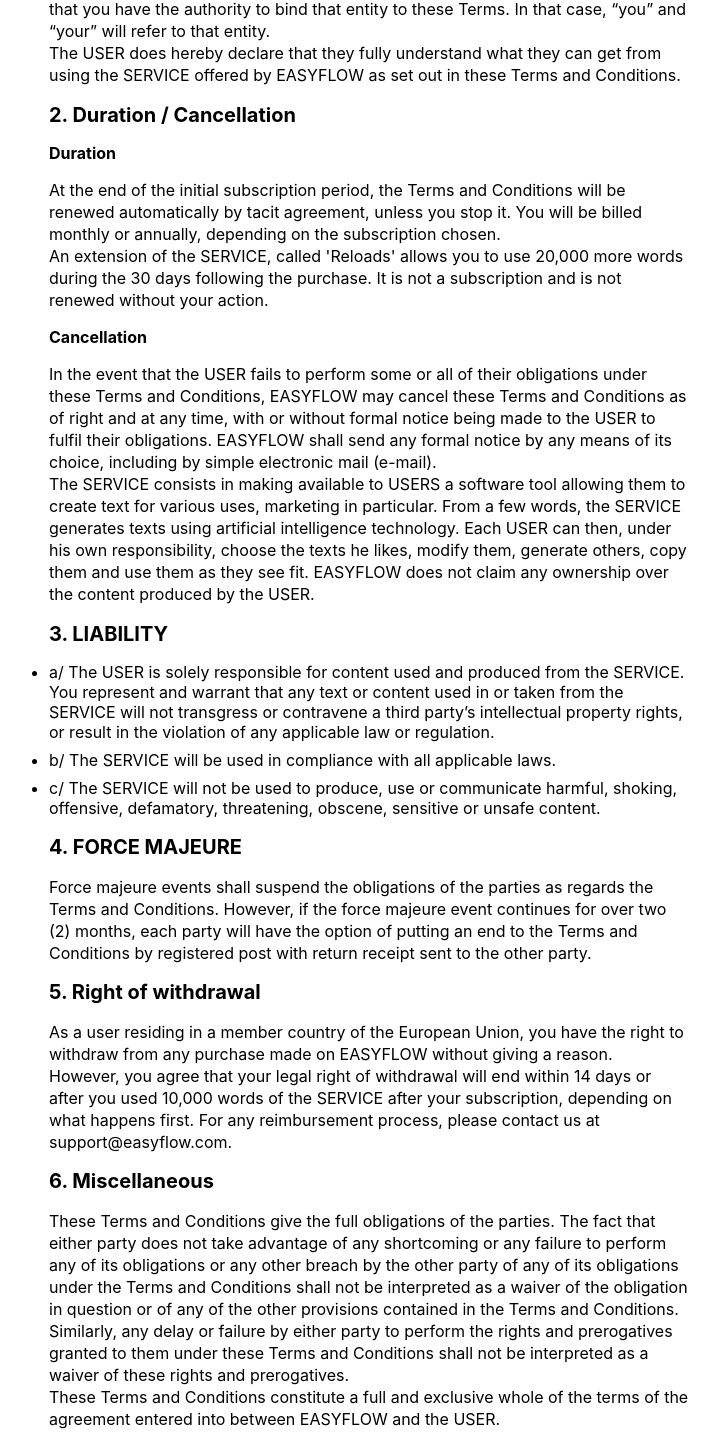
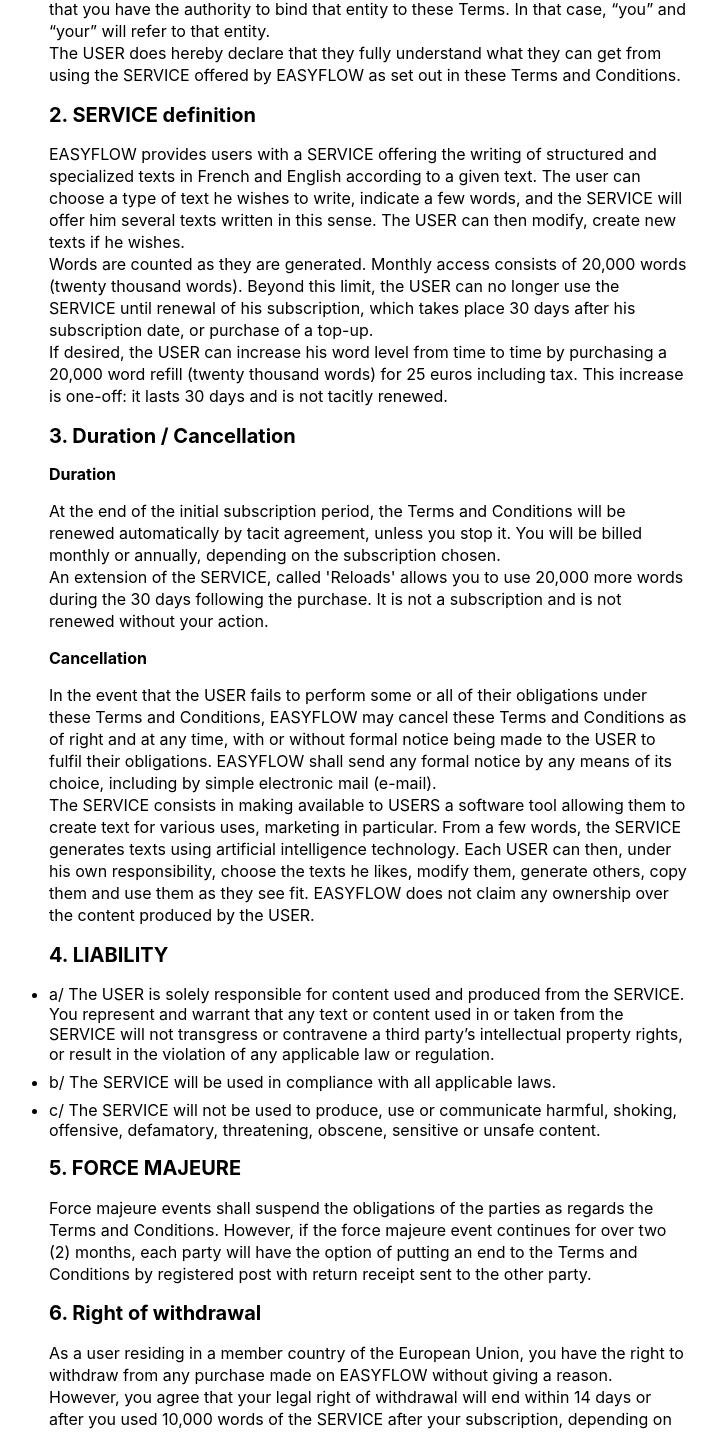
Before and after one commit to YoannBuzenet/ai_next_app, a Next.js app: page /termsAndConditions in a window 1280 px wide. Shown: the part 473-1905 px from the top of the page, without its empty margins (271-990 px from the left). Built offline with nearby package versions, Linux system fonts and the light colour scheme; no server answers.

Commit message:
adding additionnal explanation on terms and condition

```diff
--- a/pages/myAccount.js
+++ b/pages/myAccount.js
@@ -66,6 +66,8 @@ export default function MyAccount(props) {
     UserCheck.isUserSubscribed(session?.user?.isSubscribedUntil) ||
     UserCheck.isUserSubscribed(props?.session?.user?.isSubscribedUntil);
 
+  const isUserOnCompanyAccess = props?.session?.user?.isOnCompanyAccess === 1;
+
   const isLoggedUser = UserCheck.isUserLogged(session?.user?.isLoggedUntil);
 
   const maxWordsUser = !isUserSubd
@@ -92,7 +94,7 @@ export default function MyAccount(props) {
   });
   const translatedBilling = intl.formatMessage({
     id: "page.myAccount.Billing",
-    defaultMessage: "Billing",
+    defaultMessage: "Subscription",
   });
   const translatedPageTitle = intl.formatMessage({
     id: "page.myAccount.head",
@@ -371,7 +373,7 @@ export default function MyAccount(props) {
                         label={translatedBilling}
                         {...a11yProps(1)}
                         className={classes.tab}
-                        disabled={!isUserSubd}
+                        disabled={!isUserSubd && isUserOnCompanyAccess}
                       />
                       <Tab
                         disableRipple
--- a/pages/termsAndConditions.js
+++ b/pages/termsAndConditions.js
@@ -58,6 +58,30 @@ export default function TermsAndConditions() {
           <FormattedMessage
             id="page.termsAndConditions.article1.paragraph2.beginning"
             defaultMessage="The USER does hereby declare that they fully understand what they can get from using the SERVICE offered by EASYFLOW as set out in these Terms and Conditions."
+          />
+        </p>
+        <h2>
+          <FormattedMessage
+            id="page.termsAndConditions.serviceDefinition.Title"
+            defaultMessage="2. SERVICE definition"
+          />
+        </h2>
+        <p>
+          <FormattedMessage
+            id="page.termsAndConditions.serviceDefinition.paragraph1"
+            defaultMessage="EASYFLOW provides users with a SERVICE offering the writing of structured and specialized texts in French and English according to a given text. The user can choose a type of text he wishes to write, indicate a few words, and the SERVICE will offer him several texts written in this sense. The USER can then modify, create new texts if he wishes."
+          />
+        </p>
+        <p>
+          <FormattedMessage
+            id="page.termsAndConditions.serviceDefinition.paragraph2"
+            defaultMessage="Words are counted as they are generated. Monthly access consists of 20,000 words (twenty thousand words). Beyond this limit, the USER can no longer use the SERVICE until renewal of his subscription, which takes place 30 days after his subscription date, or purchase of a top-up."
+          />
+        </p>
+        <p>
+          <FormattedMessage
+            id="page.termsAndConditions.serviceDefinition.paragraph3"
+            defaultMessage="If desired, the USER can increase his word level from time to time by purchasing a 20,000 word refill (twenty thousand words) for 25 euros including tax. This increase is one-off: it lasts 30 days and is not tacitly renewed."
           />
         </p>
         <h2>
--- a/translations/en.json
+++ b/translations/en.json
@@ -37,7 +37,7 @@
   "page.myAccount.logOugButton": "Sign Out",
   "page.myAccount.session": "Session",
   "page.myAccount.useageAndBilling": "Usage",
-  "page.myAccount.Billing": "Billing",
+  "page.myAccount.Billing": "Subscription",
   "page.myAccount.useageAndBilling.graph.dailyConsumption": "Day",
   "page.myAccount.useageAndBilling.graph.amount": "Amount",
   "page.myAccount.useageAndBilling.usage.youUsed": "Vous have used ",
@@ -51,7 +51,7 @@
   "page.myAccount.useageAndBilling.subscription.status.freeAccess.pleaseContactUs": "Please contact us to subscribe to our service.",
   "page.myAccount.useageAndBilling.reload": "Reload",
   "page.myAccount.useageAndBilling.reload.CTA": "Buy",
-  "page.myAccount.useageAndBilling.reload.ExplainationText": "19 € for a 20,000 extra words",
+  "page.myAccount.useageAndBilling.reload.ExplainationText": "25 € for a 20,000 extra words",
   "page.myAccount.useageAndBilling.reload.ExplainationText.duration": "Lasts 30 days",
   "page.myAccount.Billing.handleSubscription": "Manage my subscription",
   "page.myAccount.Billing.customerPortal": "Go to Stripe Customer Portal",
@@ -141,26 +141,30 @@
   "page.termsAndConditions.article1Title": "1. Necessary conditions to access the SERVICE",
   "page.termsAndConditions.article1.paragraph1": "You may use the SERVICE only if you are 18 years or older and capable of forming a binding contract with EASYFLOW, and not otherwise barred from using the SERVICE under applicable law. If you are accessing and using the SERVICE on behalf of a company (such as your employer) or other legal entity, you represent and warrant that you have the authority to bind that entity to these Terms. In that case, “you” and “your” will refer to that entity.",
   "page.termsAndConditions.article1.paragraph2.beginning": "The USER does hereby declare that they fully understand what they can get from using the SERVICE offered by EASYFLOW as set out in these Terms and Conditions.",
-  "page.termsAndConditions.article2.title": "2. Duration / Cancellation",
+  "page.termsAndConditions.serviceDefinition.Title": "2. SERVICE definition",
+  "page.termsAndConditions.serviceDefinition.paragraph1": "EASYFLOW provides users with a SERVICE offering the writing of structured and specialized texts in French and English according to a given text. The user can choose a type of text he wishes to write, indicate a few words, and the SERVICE will offer him several texts written in this sense. The USER can then modify, create new texts if he wishes.",
+  "page.termsAndConditions.serviceDefinition.paragraph2": "Words are counted as they are generated. Monthly access consists of 20,000 words (twenty thousand words). Beyond this limit, the USER can no longer use the SERVICE until renewal of his subscription, which takes place 30 days after his subscription date, or purchase of a top-up.",
+  "page.termsAndConditions.serviceDefinition.paragraph3": "If desired, the USER can increase his word level from time to time by purchasing a 20,000 word refill (twenty thousand words) for 25 euros including tax. This increase is one-off: it lasts 30 days and is not tacitly renewed.",
+  "page.termsAndConditions.article2.title": "3. Duration / Cancellation",
   "page.termsAndConditions.article2.subtitle1": "Duration",
   "page.termsAndConditions.article2.subtitle1.paragraph1": "At the end of the initial subscription period, the Terms and Conditions will be renewed automatically by tacit agreement, unless you stop it. You will be billed monthly or annually, depending on the subscription chosen.",
   "page.termsAndConditions.article2.subtitle1.paragraph2": "An extension of the SERVICE, called 'Reloads' allows you to use 20,000 more words during the 30 days following the purchase. It is not a subscription and is not renewed without your action.",
   "page.termsAndConditions.article2.subtitle2": "Cancellation",
   "page.termsAndConditions.article2.subtitle2.paragraph1": "In the event that the USER fails to perform some or all of their obligations under these Terms and Conditions, EASYFLOW may cancel these Terms and Conditions as of right and at any time, with or without formal notice being made to the USER to fulfil their obligations. EASYFLOW shall send any formal notice by any means of its choice, including by simple electronic mail (e-mail).",
   "page.termsAndConditions.article3.paragraph1": "The SERVICE consists in making available to USERS a software tool allowing them to create text for various uses, marketing in particular. From a few words, the SERVICE generates texts using artificial intelligence technology. Each USER can then, under his own responsibility, choose the texts he likes, modify them, generate others, copy them and use them as they see fit. EASYFLOW does not claim any ownership over the content produced by the USER.",
-  "page.termsAndConditions.article4.title": "3. LIABILITY",
+  "page.termsAndConditions.article4.title": "4. LIABILITY",
   "page.termsAndConditions.article4.paragraph1": "a/ The USER is solely responsible for content used and produced from the SERVICE. You represent and warrant that any text or content used in or taken from the SERVICE will not transgress or contravene a third party’s intellectual property rights, or result in the violation of any applicable law or regulation.",
   "page.termsAndConditions.article4.paragraph2": "b/ The SERVICE will be used in compliance with all applicable laws.",
   "page.termsAndConditions.article4.paragraph3": "c/ The SERVICE will not be used to produce, use or communicate harmful, shoking, offensive, defamatory, threatening, obscene, sensitive or unsafe content.",
-  "page.termsAndConditions.article6.title": "4. FORCE MAJEURE",
+  "page.termsAndConditions.article6.title": "5. FORCE MAJEURE",
   "page.termsAndConditions.article6.paragraph1": "Force majeure events shall suspend the obligations of the parties as regards the Terms and Conditions. However, if the force majeure event continues for over two (2) months, each party will have the option of putting an end to the Terms and Conditions by registered post with return receipt sent to the other party.",
-  "page.termsAndConditions.article7.title": "5. Right of withdrawal",
+  "page.termsAndConditions.article7.title": "6. Right of withdrawal",
   "page.termsAndConditions.article7.paragraph1": "As a user residing in a member country of the European Union, you have the right to withdraw from any purchase made on EASYFLOW without giving a reason.",
   "page.termsAndConditions.article7.paragraph2": "However, you agree that your legal right of withdrawal will end within 14 days or after you used 10,000 words of the SERVICE after your subscription, depending on what happens first. For any reimbursement process, please contact us at support@easyflow.com.",
-  "page.termsAndConditions.article8.title": "6. Miscellaneous",
+  "page.termsAndConditions.article8.title": "7. Miscellaneous",
   "page.termsAndConditions.article8.paragraph2": "These Terms and Conditions give the full obligations of the parties. The fact that either party does not take advantage of any shortcoming or any failure to perform any of its obligations or any other breach by the other party of any of its obligations under the Terms and Conditions shall not be interpreted as a waiver of the obligation in question or of any of the other provisions contained in the Terms and Conditions. Similarly, any delay or failure by either party to perform the rights and prerogatives granted to them under these Terms and Conditions shall not be interpreted as a waiver of these rights and prerogatives.",
   "page.termsAndConditions.article8.paragraph3": "These Terms and Conditions constitute a full and exclusive whole of the terms of the agreement entered into between EASYFLOW and the USER.",
-  "page.termsAndConditions.article9.title": "7. Applicable law",
+  "page.termsAndConditions.article9.title": "8. Applicable law",
   "page.termsAndConditions.article9.paragraph1": "Competent jurisdiction : These Terms and Conditions are subject to interpretation and performance under French law. Any dispute between EASYFLOW and the USER relating to the existence, validity, interpretation or performance of the Terms and Conditions or of any of their clauses that the parties are unable to resolve amicably shall be ruled by the Paris courts.",
 
   "page.privacy.head.title": "Privacy policy",
--- a/translations/fr.json
+++ b/translations/fr.json
@@ -37,7 +37,7 @@
   "page.myAccount.logOugButton": "Déconnexion",
   "page.myAccount.session": "Session",
   "page.myAccount.useageAndBilling": "Utilisation",
-  "page.myAccount.Billing": "Facturation",
+  "page.myAccount.Billing": "Abonnement",
   "page.myAccount.useageAndBilling.graph.dailyConsumption": "Jour",
   "page.myAccount.useageAndBilling.graph.amount": "Quantité",
   "page.myAccount.useageAndBilling.usage.youUsed": "Vous avez utilisé ",
@@ -51,7 +51,7 @@
   "page.myAccount.useageAndBilling.subscription.status.freeAccess.pleaseContactUs": "Merci de nous contacter pour vous abonner.",
   "page.myAccount.useageAndBilling.reload": "Recharge",
   "page.myAccount.useageAndBilling.reload.CTA": "Acheter",
-  "page.myAccount.useageAndBilling.reload.ExplainationText": "19 € pour 20 000 mots",
+  "page.myAccount.useageAndBilling.reload.ExplainationText": "25 € pour 20 000 mots",
   "page.myAccount.useageAndBilling.reload.ExplainationText.duration": "Dure 30 jours",
   "page.myAccount.Billing.handleSubscription": "Gérer mon abonnement",
   "page.myAccount.Billing.customerPortal": "Aller sur le Portail Client Stripe",
@@ -141,26 +141,30 @@
   "page.termsAndConditions.article1Title": "1. Conditions nécessaires pour accéder au SERVICE",
   "page.termsAndConditions.article1.paragraph1": "Vous pouvez utiliser le SERVICE si et seulement si vous avez plus de 18 ans et êtes légalement apte de lier un contrat avec EASYFLOW, et pas sous interdiction de contracter. Si vous accédez au SERVICE sur ordre de votre entreprise (comme votre employeur par exemple) ou de toute autre entité juridique, vous représentez cette entité et garantissez avoir l'autorité et le droit légitime de lier contractuellement cette entité à ces Conditions Générales de Vente. Dans ce cas, \"vous\" et \"votre\" feront référence à cette entité.",
   "page.termsAndConditions.article1.paragraph2.beginning": "L'UTILISATEUR déclare par la présente qu'il comprend parfaitement ce qu'ils peut retirer de l'utilisation du SERVICE proposé par EASYFLOW tel que défini dans les présentes Conditions Générales de Vente.",
-  "page.termsAndConditions.article2.title": "2. Durée / Annulation",
+  "page.termsAndConditions.serviceDefinition.Title": "2. Définition du SERVICE",
+  "page.termsAndConditions.serviceDefinition.paragraph1": "EASYFLOW met à disposition des utilisateurs un SERVICE proposant la rédaction de textes structurés et spécialisés en français et en anglais en fonction d'un texte donné. L'utilisateur peut choisir un type de texte qu'il souhaite rédiger, indiquer quelques mots, et le SERVICE lui proposera plusieurs textes rédigés en ce sens. L'UTILISATEUR peut ensuite modifier, créer de nouveaux textes s'il le souhaite.",
+  "page.termsAndConditions.serviceDefinition.paragraph2": "Les mots sont décomptés au fur et à mesure qu'ils sont générés. un accès mensuel consiste à 20 000 mots (vingt-mille mots). Au-delà de cette limite, l'UTILISATEUR ne peut plus utiliser le SERVICE jusqu'à renouvellement de son abonnement, qui a lieu 30 jours après sa date d'abonnement, ou achat d'une recharge.",
+  "page.termsAndConditions.serviceDefinition.paragraph3": "S'il le souhaite, l'UTILISATEUR peut augmenter son palier de mot ponctuellement en achetant une recharge de 20 000 mots (vingt-mille mots) pour 25 euros TTC. Cette augmentation est ponctuelle : elle dure 30 jours et n'est pas renouvelée tacitement.",
+  "page.termsAndConditions.article2.title": "3. Durée / Annulation",
   "page.termsAndConditions.article2.subtitle1": "Durée",
   "page.termsAndConditions.article2.subtitle1.paragraph1": "A la fin de la période d'abonnement, l'abonnement est renouvelé tacitement, à moins que vous l'annuliez. Vous serez facturé mensuellement ou annuellement, selon l'abonnement choisi.",
   "page.termsAndConditions.article2.subtitle1.paragraph2": "Une extension du SERVICE, appelée «Recharge», vous permet d'utiliser 20 000 mots supplémentaires pendant les 30 jours suivant l'achat. Cet achat n'est pas un abonnement et n'est donc pas renouvelé sans action de votre part.",
   "page.termsAndConditions.article2.subtitle2": "Annulation",
   "page.termsAndConditions.article2.subtitle2.paragraph1": "Dans le cas où un UTILISATEUR ne respecterait pas une ou plusieurs de ses obligations selon ces Conditions Générales de Vente, EASYFLOW se réserve le droit d'annuler ces Conditions Générales de Vente à tout moment, avec ou sans avis formel pour prévenir l'UTILISATEUR de remplir ses obligations. EASYFLOW pourra envoyer un avis formel par le biais de son choix, notamment un simple message éléctronique (e-mail).",
   "page.termsAndConditions.article3.paragraph1": "Le SERVICE consiste à mettre à disposition des UTILISATEURS un outil logiciel leur permettant de créer du texte pour différents usages, marketing notamment. A partir de quelques mots, le SERVICE génère des textes grâce à une technologie d'intelligence artificielle. Chaque UTILISATEUR peut ensuite, sous sous sa propre responsabilité, choisir les textes qui lui plaisent, les modifier, en générer d'autres, les copier et les utiliser à sa guise. EASYFLOW ne réclame aucune propriété sur les contenus produits par vos soins.",
-  "page.termsAndConditions.article4.title": "3. Limitation de responsabilité",
+  "page.termsAndConditions.article4.title": "4. Limitation de responsabilité",
   "page.termsAndConditions.article4.paragraph1": "a/ L'UTILISATEUR est seul responsable du contenu utilisé et produit à partir du SERVICE. Vous déclarez et garantissez que tout texte ou contenu utilisé ou extrait du SERVICE n'enfreindra pas ou ne violera pas les droits de propriété intellectuelle d'un tiers, ou les droits de publicité ou de confidentialité, ou n'entraînera pas la violation de toute loi ou réglementation applicable.",
   "page.termsAndConditions.article4.paragraph2": "b/ Le SERVICE sera utilisé conformément à toutes les lois applicables.",
   "page.termsAndConditions.article4.paragraph3": "c/ Le SERVICE ne sera pas utilisé pour produire, utiliser ou communiquer du contenu préjudiciable à autrui, choquant, offensant, obscène, menaçant, sensible ou dangereux.",
-  "page.termsAndConditions.article6.title": "4. FORCE MAJEURE",
+  "page.termsAndConditions.article6.title": "5. FORCE MAJEURE",
   "page.termsAndConditions.article6.paragraph1": "Les événements de force majeure suspendront les obligations de EASYFLOW et des UTILISATEURS concernant les Conditions Générales de Vente. Cependant, si l'événement de force majeure se poursuit pendant plus de deux (2) mois, chaque partie aura la possibilité de mettant fin aux Conditions Générales de Vente par courrier recommandé avec accusé de réception envoyé à l'autre partie.",
-  "page.termsAndConditions.article7.title": "5. Droit de rétractation",
+  "page.termsAndConditions.article7.title": "6. Droit de rétractation",
   "page.termsAndConditions.article7.paragraph1": "En tant qu'utilisateur résidant dans un pays membre de l'Union européenne, vous avez le droit de vous rétracter de tout achat effectué sur EASYFLOW sans donner de motif.",
   "page.termsAndConditions.article7.paragraph2": "Vous acceptez toutefois que votre droit de rétractation légal prenne fin dans 14 jours ou dès que vous utilisez plus de 10 000 mots après vous être abonné, selon ce qui se produit en premier. Pour toute démarche de remboursement, merci de nous contacter à support@easyflow.com.",
-  "page.termsAndConditions.article8.title": "6. Divers",
+  "page.termsAndConditions.article8.title": "7. Divers",
   "page.termsAndConditions.article8.paragraph2": "Les présentes Conditions Générales de Vente donnent l'intégralité obligations des parties. Le fait que l'une ou l'autre des parties ne prenne avantage de toute lacune ou de tout manquement à l'exécution de l'une de ses obligations ou toute autre violation par l'autre partie de l'une de ses les obligations envers les Conditions Générales de Vente ne sauraient être interprétées comme une renonciation à l'obligation en question ou à l'une des autres dispositions contenues dans les Conditions Générales de Vente. De même, tout retard ou échec par l'une ou l'autre des parties pour exercer les droits et prérogatives qui leur sont accordés en vertu des présentes Conditions Générales de Vente ne doit pas être interprété comme une renonciation à ces droits et prérogatives.",
   "page.termsAndConditions.article8.paragraph3": "Les présentes Conditions Générales de Vente constituent un ensemble complet et exclusif des termes de l'accord conclu entre EASYFLOW et l'UTILISATEUR.",
-  "page.termsAndConditions.article9.title": "7. Application de la loi",
+  "page.termsAndConditions.article9.title": "8. Application de la loi",
   "page.termsAndConditions.article9.paragraph1": "Les présentes Conditions Générales de Vente sont soumises à interprétation et exécution en droit français. Tout litige entre EASYFLOW et l'UTILISATEUR relatif à l'existence, la validité, l'interprétation ou l'exécution des Conditions Générales de Vente ou de l'une quelconque de leurs clauses que les parties ne sont pas en mesure de résoudre à l'amiable sera jugé par les tribunaux de Paris.",
 
   "page.privacy.head.title": "Politique de confidentialité",
```
